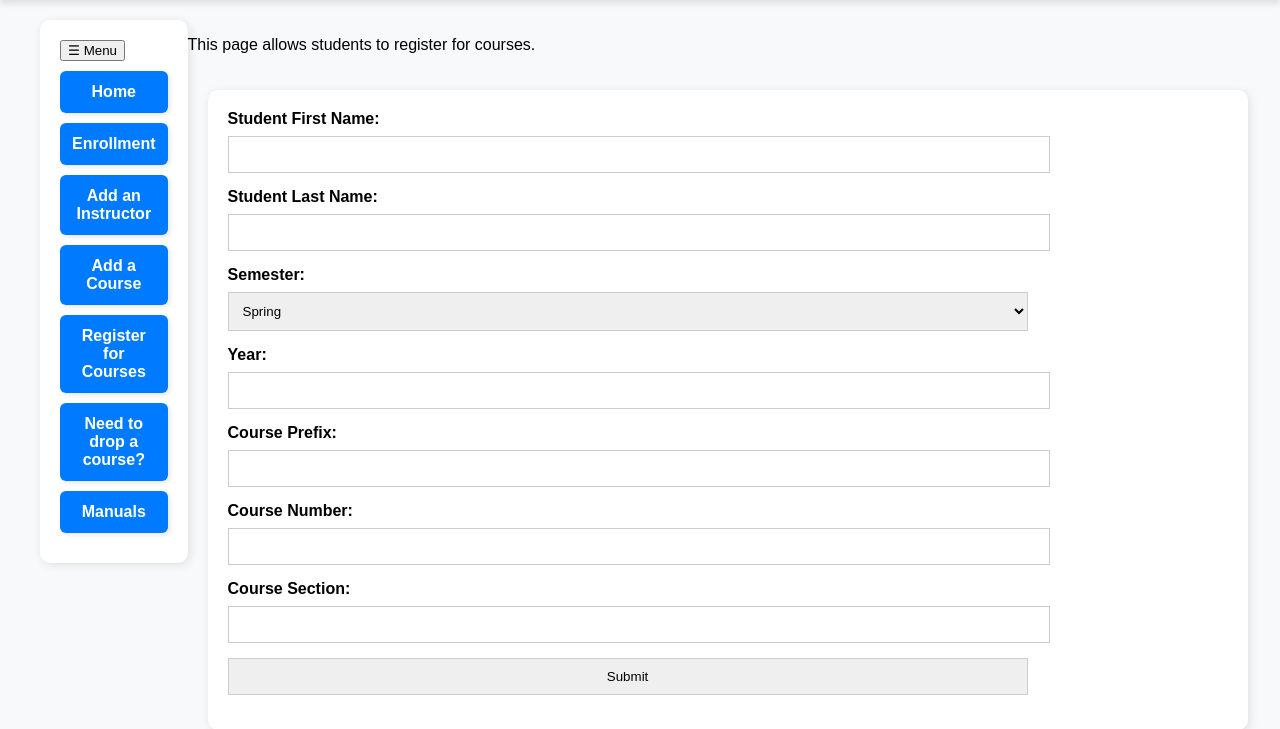
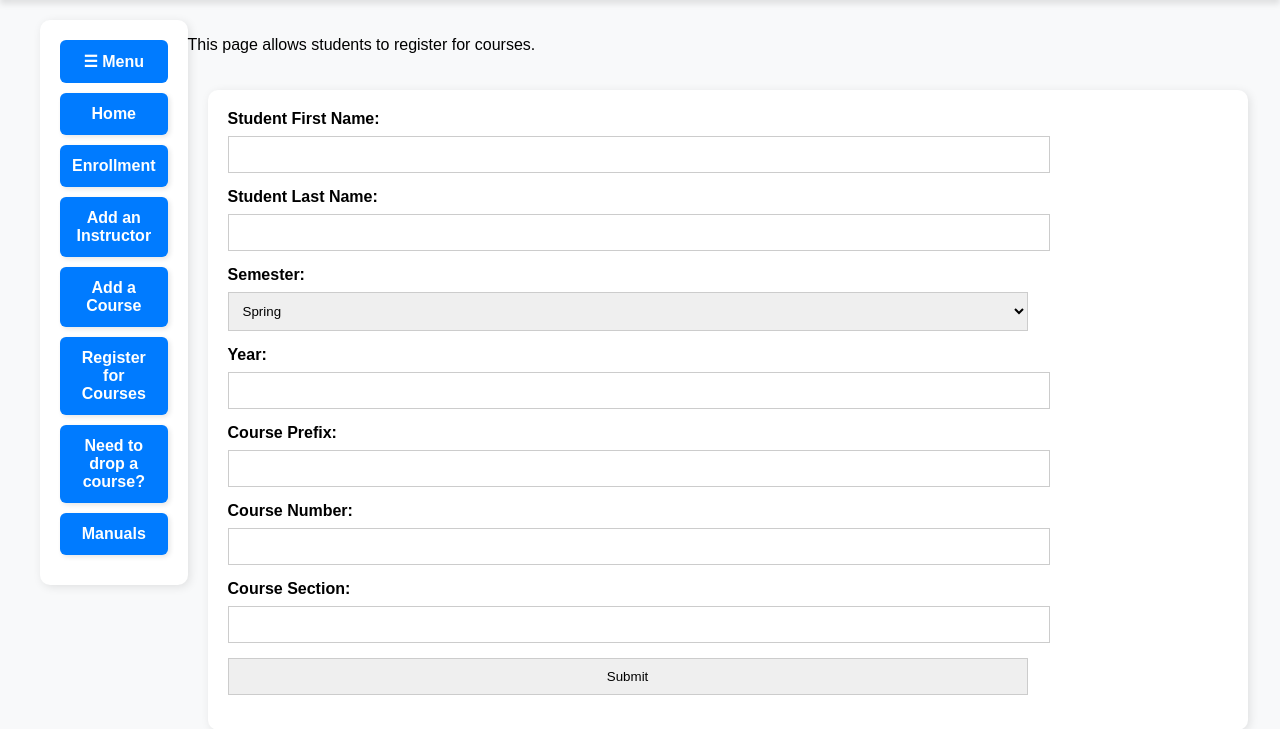
Before and after one commit to stanleyLogan/Web-design-Project, a PHP site: page /registercourse.html in a window 1280 px wide. Shown: the part 68-797 px from the top of the page. Run offline with PHP 8.4, Linux system fonts and the light colour scheme.

Commit message:
Update registercoursestyle.css

```diff
--- a/registercoursestyle.css
+++ b/registercoursestyle.css
@@ -126,3 +126,29 @@ footer {
     width: 100%;
     font-size: 14px;
 }
+
+#menu-toggle {
+    background: #007bff;
+    color: white;
+    border: none;
+    padding: 12px;
+    cursor: pointer;
+    font-size: 16px;
+    font-weight: bold;
+    width: 100%;
+    border-radius: 6px;
+    margin-bottom: 10px;
+    display: block; /* Always visible */
+  }
+
+  /* Hide navigation menu by default */
+  #nav-links {
+    list-style: none;
+    padding: 0;
+    margin: 0;
+    display: block; /* Visible by default */
+  }
+
+  #nav-links.hide {
+    display: none; /* Hidden when toggled */
+  }
```
